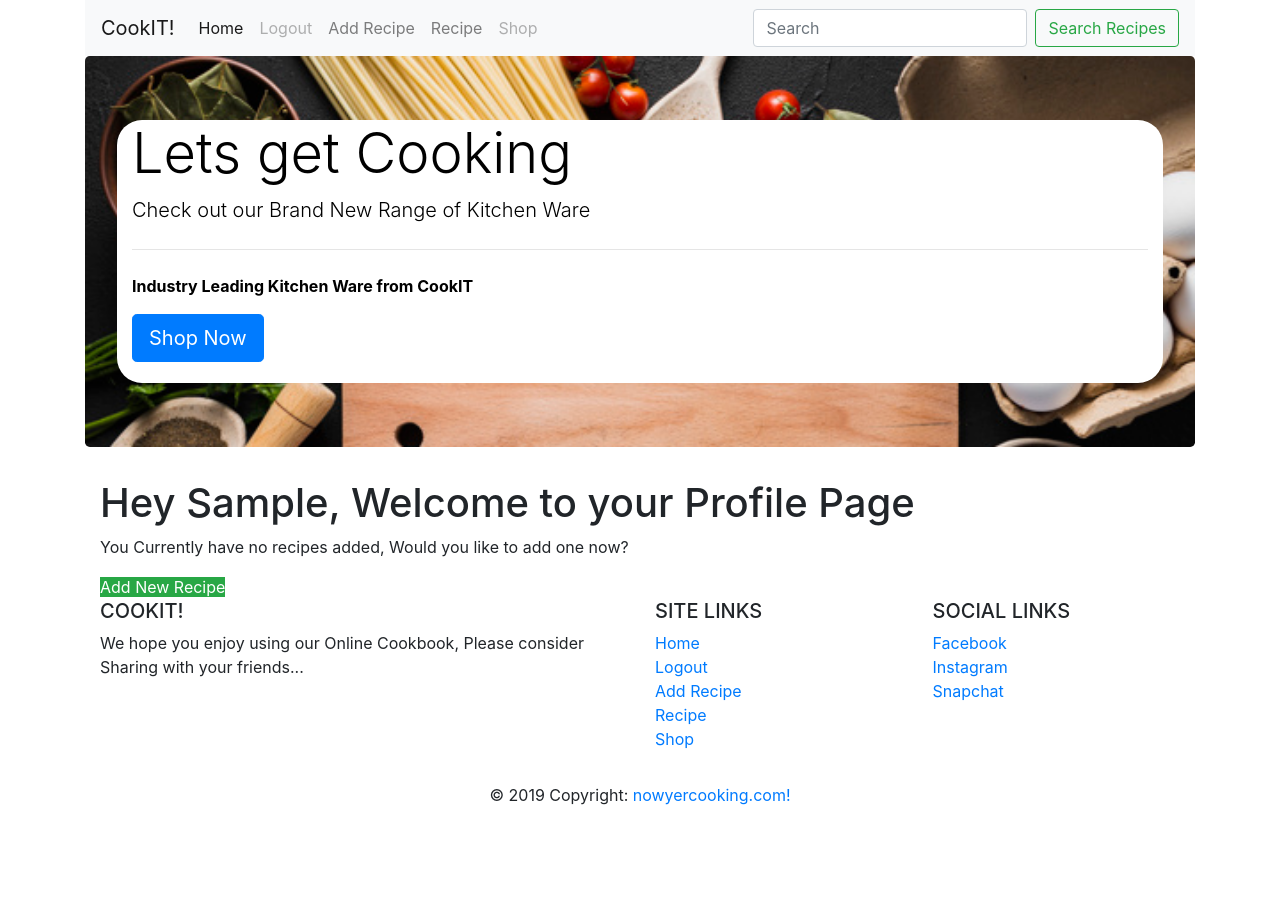
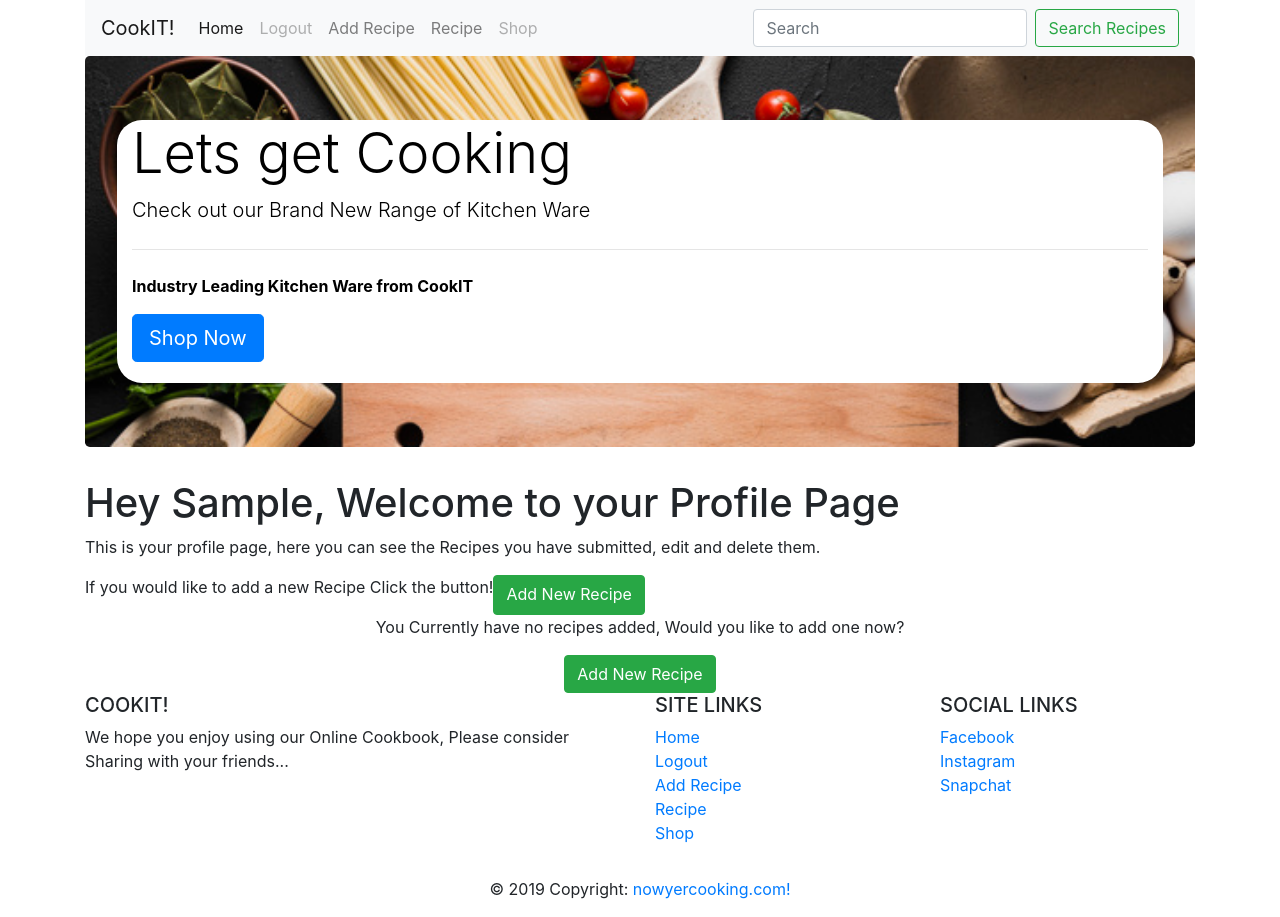
Before and after one commit to jsnbly/milestone3, a Flask app: page / in a window 1280 px wide. Before the commit the page ends 805 px from the top, so only its background shows below. Run offline with Flask 2, Linux system fonts and the light colour scheme; the visitor is signed in with stand-in values (Sample User, id 1); data that the repository does not hold is empty; some libraries are stand-ins or nearby versions.

Commit message:
Edited styling on landing page to mkae the users recipes more readable, updated style.css for same

```diff
--- a/app.py
+++ b/app.py
@@ -24,7 +24,7 @@ mongo = PyMongo(app)
 @app.route('/')
 @app.route('/index')
 def index():
-    return render_template("landing.html", title='Lets get Cookin', recipes=mongo.db.recipe.find() )
+    return render_template("landing.html", title='Lets get Cookin', recipes=mongo.db.recipe.find().limit(5), recipesuser=mongo.db.recipe.find() )
 
 #User Routes
 
@@ -99,7 +99,7 @@ def search_recp():
         '$or':[
             {'title': query},
             {'ingredient': query},
-            {'allergen': query},
+            {'tag': query},
             {'dish_type': query},
         ]
     })
@@ -127,7 +127,6 @@ def edit_recipe(recipe_id):
         return redirect(url_for('index', title='Recipe Updated'))
     recipe = mongo.db.recipe.find_one({"_id": ObjectId(recipe_id)})
     form = EditRecipe(data=recipe)
-  #  return render_template('edit_recipe.html', form=form )
     return render_template("edit_recipe.html", title='Edit a Recipe', form=form)
 
 
--- a/static/css/style.css
+++ b/static/css/style.css
@@ -6,9 +6,17 @@
   }
 
 #jumbotron-text{
-  background: white;
+  background: #ffffff;
   padding-bottom: 5px;
   border-radius: 25px;
+}
+/*User Landing Page*/
+#usrrecipeland{
+  padding-bottom: 5px;
+  padding-top: 5px;
+  border: 1px solid black;
+  border-radius: 30px;
+  background-color: #e6f9ff;
 }
 
 .recipesection{
--- a/templates/base.html
+++ b/templates/base.html
@@ -7,6 +7,7 @@
     <link rel="stylesheet" href="https://maxcdn.bootstrapcdn.com/bootstrap/4.0.0/css/bootstrap.min.css" integrity="sha384-Gn5384xqQ1aoWXA+058RXPxPg6fy4IWvTNh0E263XmFcJlSAwiGgFAW/dAiS6JXm" crossorigin="anonymous">
     <link rel="stylesheet" href="../static/css/style.css">
     <link rel="icon" type="image/x-icon" href="../static/icons/favicon.ico">
+    <link rel="stylesheet" href="https://cdnjs.cloudflare.com/ajax/libs/font-awesome/5.11.2/css/fontawesome.css">
     <title>{{title}} - The Online Cookbook</title>
 </head>
 <body>
--- a/templates/landing.html
+++ b/templates/landing.html
@@ -30,7 +30,7 @@
 {% endif %}
 <!--If user is not logged in it will display top three only-->
 {% if 'username' not in session %}
-<h1>Top 3 Recipes</h1>
+<h1>Top 5 Recipes</h1>
 {% for recipe in recipes %}
 
   <div class="container recipesection">
@@ -46,10 +46,18 @@
 {% endfor %}
 {% else %}
 <!--User Profile Section-->
-  <div class="container">
-    <div class="row "></div>
-    <h1>Hey {{ session['username']|capitalize }}, Welcome to your Profile Page</h1>
-
+    <div class="container">
+    <div class="row">
+      <h1>Hey {{ session['username']|capitalize }}, Welcome to your Profile Page</h1><br>
+      <p>This is your profile page, here you can see the Recipes you have submitted, edit and delete them.</p> </div>
+    </div>
+    <div class="container">
+    <div class="row">
+      <p>If you would like to add a new Recipe Click the button!</p><br>
+      <a href="{{url_for('add_recipe')}}" class="btn btn-success" role="button">Add New Recipe</a><br>
+    </div>
+    </div>
+    <center>
     <!--Display Flashed Messages-->
     {% with messages = get_flashed_messages() %}
       {% if messages %}
@@ -61,20 +69,21 @@
       {% endif %}
       {% endwith %}
 
-      {% for recipe in recipes if session['username'] == recipe.author %}
-          <div class="col-lg-6 ">Recipe Title:{{ recipe.title }}<br>By({{ recipe.author }}) (Votes:{{ recipe.votes }})<br>
+      {% for recipe in recipesuser if session['username'] == recipe.author %}
+          <div class="col-lg-6" id="usrrecipeland">Recipe Title: {{ recipe.title }}<br>By: {{ recipe.author|capitalize }} (Votes: {{ recipe.votes }})<br>
+          <div class="col-lg-6"><img src="{{recipe.image}}" alt="Image" class="img-fluid"> </div>
           <p>{{ recipe.discription }}</p>
           <a href="{{url_for('show_recipe', recipe_id=recipe._id)}}" class="btn btn-success" role="button">See Recipe</a>
           <a href="{{url_for('edit_recipe', recipe_id=recipe._id)}}" class="btn btn-warning" role="button">Edit Recipe</a>
           <a href="{{url_for('delete_recipe', recipe_id=recipe._id)}}" class="btn btn-danger" role="button">Delete Recipe</a>
-        </div>
+        </div><br>
       {% else %}
 <!--User has no Recipes in the data base-->
         <p>You Currently have no recipes added, Would you like to add one now?</p>
-        <a href="{{url_for('add_recipe')}}" class="btn-success" role="button">Add New Recipe</a>
+        <a href="{{url_for('add_recipe')}}" class="btn btn-success" role="button">Add New Recipe</a>
       {% endfor %}
     </div>
 {% endif %}
 
-
+</center>
 {% endblock %}
```
Also changed, not shown: templates/add_recipe.html (+20 -2 lines), templates/edit_recipe.html (+17 -1 lines), README.md, 1 other file.
